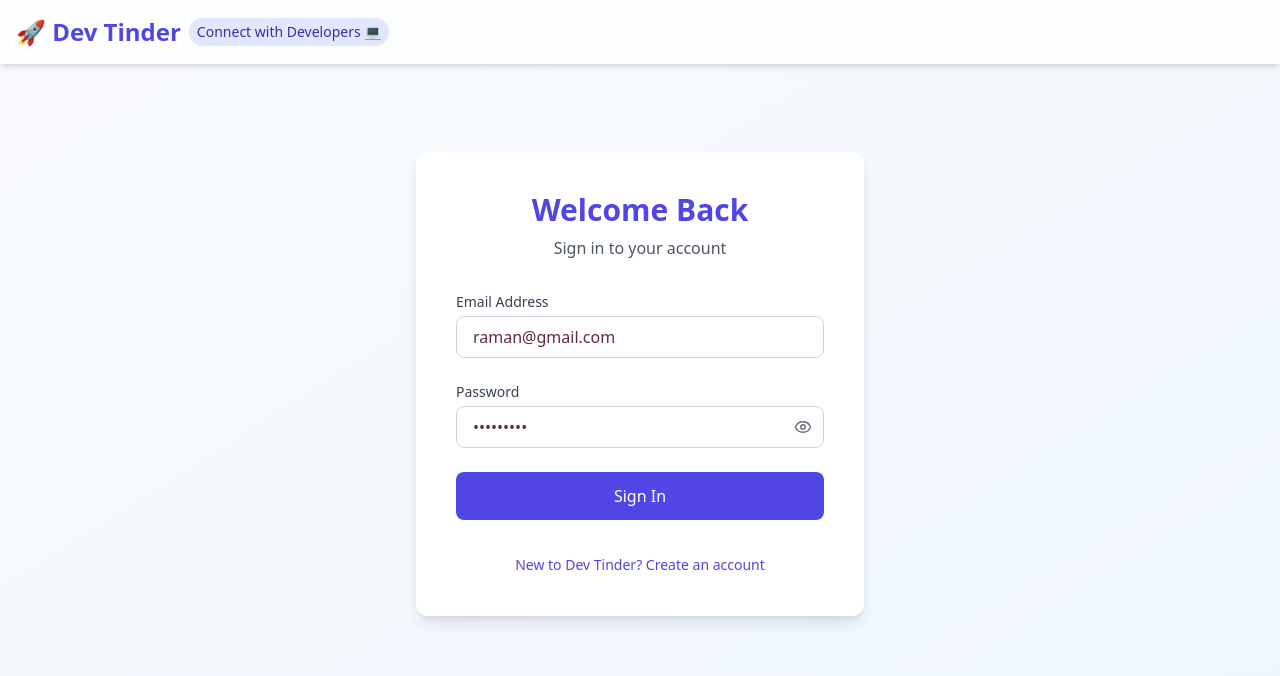
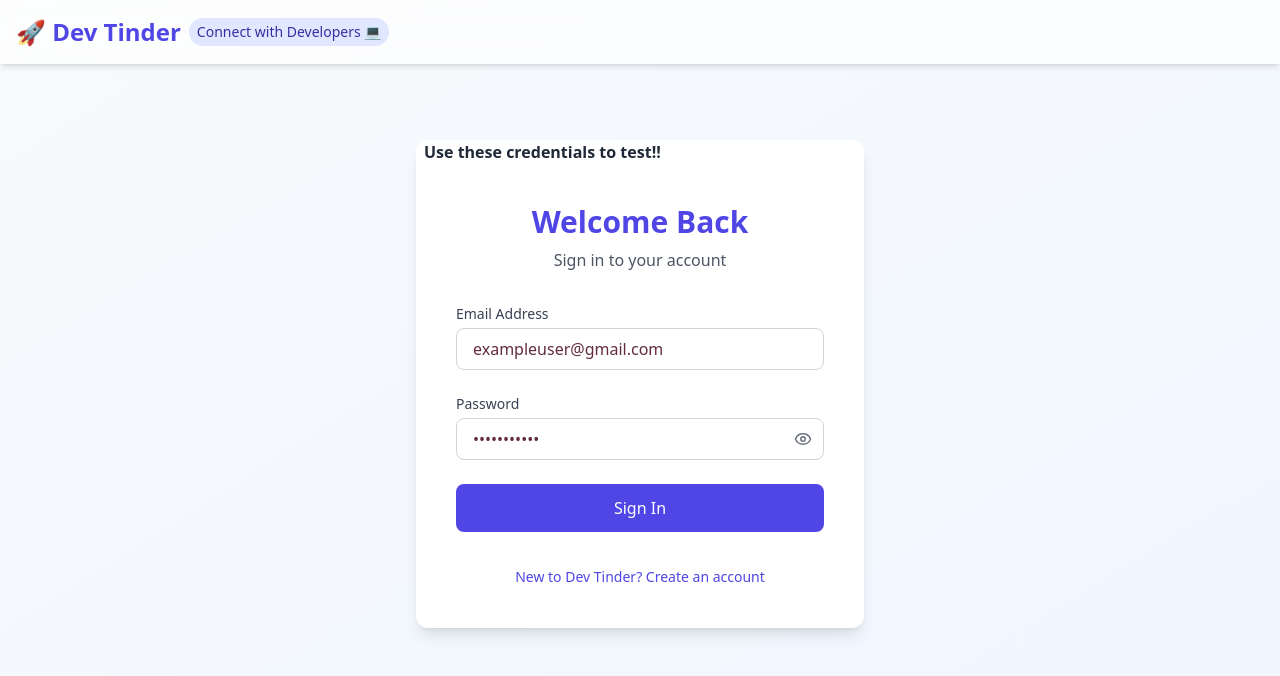
Before and after one commit to Raman-Maurya/devTinder-frontend, a React (Vite) app: page /login in a window 1280 px wide. Shown: the top 676 px of the page. Built offline with nearby package versions, Linux system fonts and the light colour scheme; no server answers.

Commit message:
Update Login.jsx for example user

```diff
--- a/src/components/Login.jsx
+++ b/src/components/Login.jsx
@@ -8,8 +8,8 @@ import { BASE_URL } from "../utils/constants";
 
 const Login = () => {
     // Create state
-    const [emailId, setEmailId] = useState("raman@gmail.com");
-    const [password, setPassword] = useState("Raman@123");
+    const [emailId, setEmailId] = useState("exampleuser@gmail.com");
+    const [password, setPassword] = useState("Example@123");
     const [showPassword, setShowPassword] = useState(false);
     const [firstName, setFirstName] = useState("");
     const [isLoginForm, setIsLoginForm] = useState(true);
@@ -83,6 +83,7 @@ const Login = () => {
     return (
         <div className="flex justify-center items-center min-h-[80vh] px-4 py-12 animate-fadeIn">
             <div className="card w-full max-w-md overflow-hidden bg-white">
+            <h6 className="px-2">Use these credentials to test!!</h6>
                 <div className="p-8 md:p-10">
                     <div className="text-center mb-8">
                         <h2 className="text-3xl font-bold text-indigo-600 mb-2">
```
